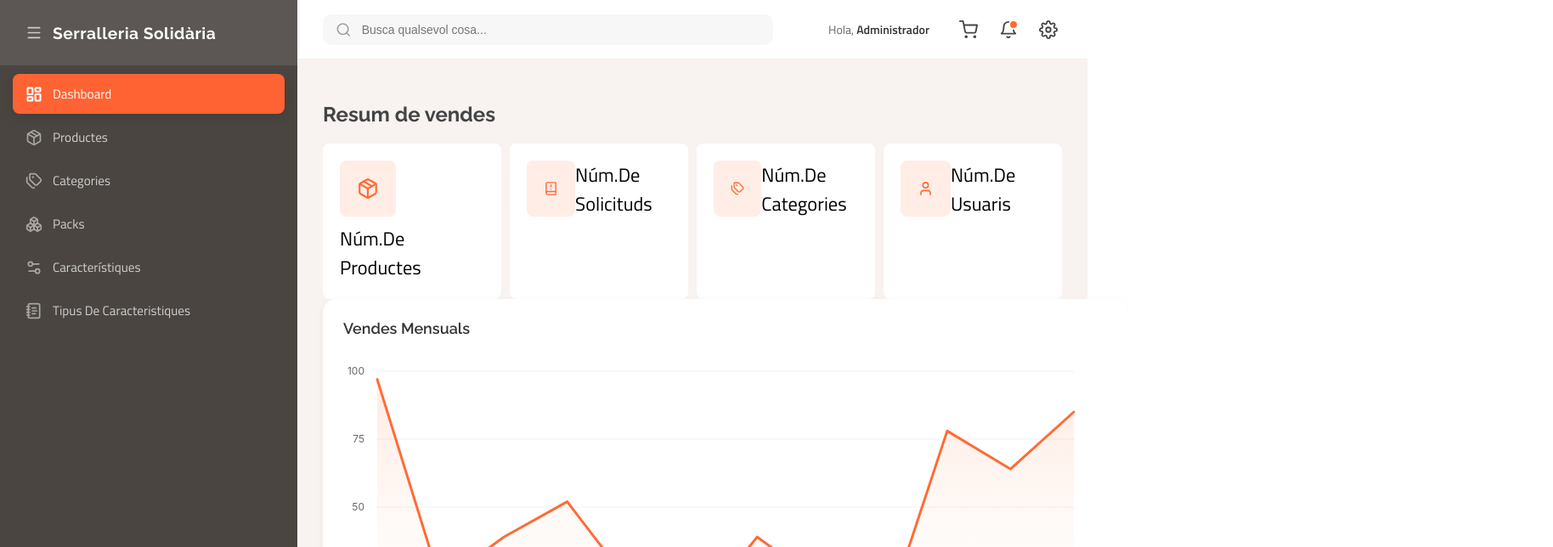
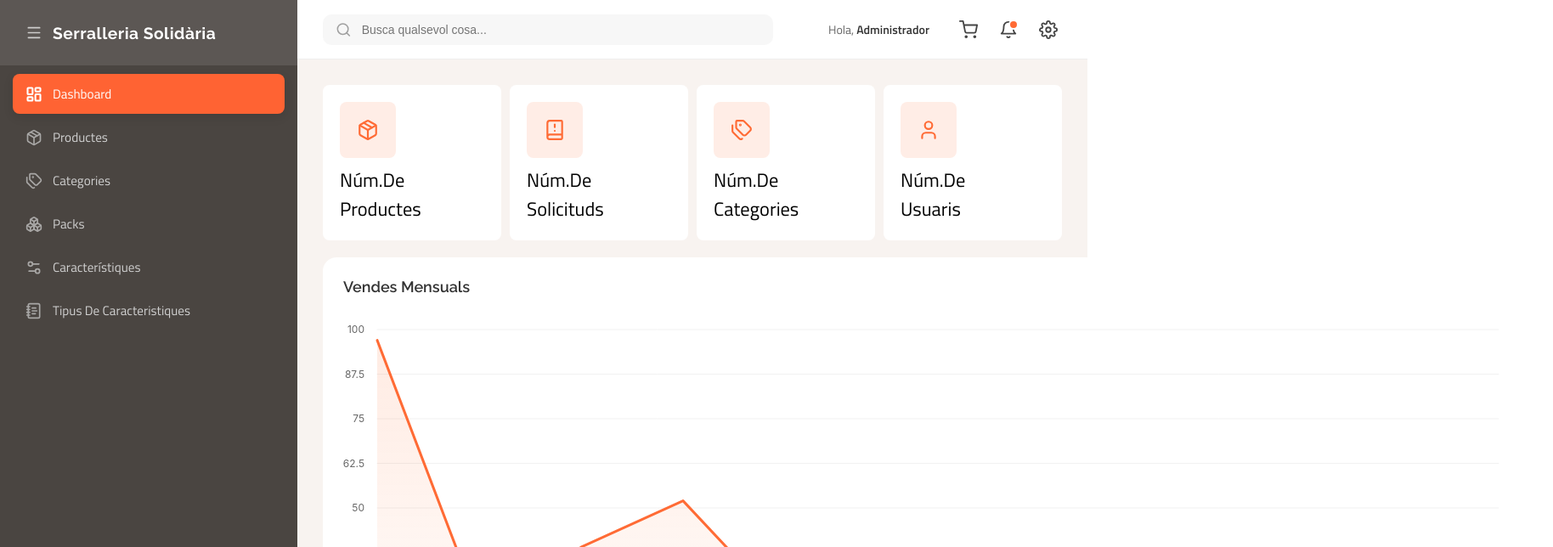
Before and after one commit to Anderson-Jimenez/serralleria_solidaria, a React app in the folder frontend/: page /admin in a window 1280 px wide. Shown: the top 644 px of the page at 85% size, 1828 px wide, since content can reach past the window. Built offline with nearby package versions, Linux system fonts and the light colour scheme; no server answers; the HTML template or start-up script is replaced by a standard one.

Commit message:
chart de vendes fet pero falta la informacio

```diff
--- a/frontend/src/components/barChart.jsx
+++ /dev/null
@@ -1,65 +0,0 @@
-import React, { useRef, useEffect } from 'react';
-
-const GraficBarres = ({ dades }) => {
-  const canvasRef = useRef(null);
-
-  useEffect(() => {
-    const canvas = canvasRef.current;
-    const ctx = canvas.getContext('2d');
-
-    // Netegem el canvas per si les dades canvien
-    ctx.clearRect(0, 0, canvas.width, canvas.height);
-
-    const categories = Object.keys(dades);
-    const valors = Object.values(dades);
-    const maxValor = Math.max(...valors);
-
-    // Configuració
-    const padding = 50;
-    const ampleBarra = 40;
-    const espai = 30;
-    const alcadaMaxima = canvas.height - padding * 2;
-
-    // Dibuixem l'eix base
-    ctx.beginPath();
-    ctx.strokeStyle = "#333";
-    ctx.moveTo(padding, canvas.height - padding);
-    ctx.lineTo(canvas.width - padding, canvas.height - padding);
-    ctx.stroke();
-
-    categories.forEach((cat, i) => {
-      // Calculem l'alçada proporcional al valor màxim
-      const alcadaProporcional = (valors[i] / maxValor) * alcadaMaxima;
-
-      const x = padding + i * (ampleBarra + espai) + 20;
-      const y = (canvas.height - padding) - alcadaProporcional;
-
-      // Dibuixar la barra
-      ctx.fillStyle = "#61dafb"; // Color "React"
-      ctx.fillRect(x, y, ampleBarra, alcadaProporcional);
-
-      // Text de la categoria (Eix X)
-      ctx.fillStyle = "#000";
-      ctx.font = "12px Arial";
-      ctx.textAlign = "center";
-      ctx.fillText(cat, x + ampleBarra / 2, canvas.height - padding + 20);
-
-      // Valor a sobre de la barra
-      ctx.fillText(valors[i], x + ampleBarra / 2, y - 10);
-    });
-  }, [dades]); // Es torna a dibuixar si les dades canvien
-
-  return (
-    <div style={{ textAlign: 'center' }}>
-      <h2>Estadístiques de Productes</h2>
-      <canvas
-        ref={canvasRef}
-        width={500}
-        height={300}
-        style={{ border: '1px solid #eee', borderRadius: '8px' }}
-      />
-    </div>
-  );
-};
-
-export default GraficBarres;
--- a/frontend/src/components/lineChart.jsx
+++ b/frontend/src/components/lineChart.jsx
@@ -5,7 +5,6 @@ const GraficLiniaVendes = ({ dades }) => {
 
   useEffect(() => {
     const canvas = canvasRef.current;
-    if (!canvas) return;
     const ctx = canvas.getContext('2d');
 
     // Configuració general
@@ -25,7 +24,7 @@ const GraficLiniaVendes = ({ dades }) => {
     ctx.fillStyle = '#666'; // Color gris per al text
     ctx.textAlign = 'right';
 
-    const liniesGrid = 5; // 0, 5k, 10k, 15k, 20k
+    const liniesGrid = 9;
     for (let i = 0; i < liniesGrid; i++) {
       const yLabel = (i * maxValorDades) / (liniesGrid - 1);
       const yPos = (canvas.height - padding) - (yLabel / maxValorDades) * alcadaReal;
@@ -58,7 +57,7 @@ const GraficLiniaVendes = ({ dades }) => {
     // Creem un gradient lineal des d'on hi ha la línia cap avall
     const gradient = ctx.createLinearGradient(0, padding, 0, canvas.height - padding);
     gradient.addColorStop(0, 'rgba(255, 120, 60, 0.15)'); // Taronja molt suau a dalt
-    gradient.addColorStop(0.6, 'rgba(255, 120, 60, 0.03)'); // Gairebé transparent a mig camí
+    gradient.addColorStop(0.9, 'rgba(255, 120, 60, 0.03)'); // Gairebé transparent a mig camí
     gradient.addColorStop(1, 'rgba(255, 120, 60, 0.005)'); // Completament transparent a la base
 
     ctx.fillStyle = gradient;
@@ -97,37 +96,17 @@ const GraficLiniaVendes = ({ dades }) => {
 
   }, [dades]); // Es redibuixa si canvien les dades
 
-  // Estils per recrear el contenidor de la targeta blanca
-  const estilsContenidor = {
-    backgroundColor: 'white',
-    borderRadius: '16px',
-    boxShadow: '0 4px 12px rgba(0,0,0,0.05)',
-    padding: '24px',
-  };
-
-  const estilsCapcalera = {
-    display: 'flex',
-    justifyContent: 'space-between',
-    alignItems: 'center',
-  };
-
-  const estilsTitol = {
-    margin: 0,
-    fontSize: '18px',
-    fontWeight: '600',
-    color: '#333',
-  };
 
   return (
-    <div style={estilsContenidor}>
-      <div style={estilsCapcalera}>
-        <h3 style={estilsTitol}>Vendes Mensuals</h3>
+    <div className="estilsContenidor">
+      <div className="estilsCapcalera">
+        <h3 className="estilsTitol">Vendes Mensuals</h3>
       </div>
       <canvas
         ref={canvasRef}
-        width={900} // Ajusta l'ample per a més espai lateral
-        height={400}
-        style={{ display: 'block' }} // Evita marges estranys del canvas
+        width={1400} // Ajusta l'ample per a més espai lateral
+        height={500}
+        //style={{ display: 'block' }} Evita marges estranys del canvas
       />
     </div>
   );
--- a/frontend/src/pages/admin/dashboard.jsx
+++ b/frontend/src/pages/admin/dashboard.jsx
@@ -1,8 +1,6 @@
 import { useEffect, useState } from "react";
 import { User, BookAlert, Package, Tags } from "lucide-react";
-import GraficBarres from '../../components/barChart';
 import GraficLiniaVendes from '../../components/lineChart';
-
 
 function Dashboard() {
 
@@ -10,6 +8,7 @@ function Dashboard() {
   const [numUsers, setNumUsers] = useState("");
   const [numRequests, setNumRequests] = useState("");
   const [numCategories, setNumCategories] = useState("");
+  const [ventesPerMes, setVentesPerMes] = useState([]);
 
   const dades_exemple = [
     { mes: 'Gen', valor: 97 },
@@ -17,13 +16,13 @@ function Dashboard() {
     { mes: 'Mar', valor: 39 },
     { mes: 'Abr', valor: 52 },
     { mes: 'Mai', valor: 21.5 },
-    { mes: 'Jun', valor: 10 },
-    { mes: 'Jul', valor: 39 },
-    { mes: 'Ago', valor: 22 },
-    { mes: 'Set', valor: 7.4 },
-    { mes: 'Oct', valor: 78 },
-    { mes: 'Nov', valor: 64 },
-    { mes: 'Des', valor: 85 },
+    { mes: 'Jun', valor: 0 },
+    { mes: 'Jul', valor: 0 },
+    { mes: 'Ago', valor: 0 },
+    { mes: 'Set', valor: 0 },
+    { mes: 'Oct', valor: 0 },
+    { mes: 'Nov', valor: 0 },
+    { mes: 'Des', valor: 0 },
   ];
 
   useEffect(() => {
@@ -35,8 +34,6 @@ function Dashboard() {
 
   return (
     <div className="dashboard-content">
-      <h2 style={{ color: "#444", fontSize: "24px" }}>Resum de vendes</h2>
-
         <div className="basic-info-grid">
           <div className="basic-grid-content">
             {/* num Productos */}
@@ -48,36 +45,43 @@ function Dashboard() {
           </div>
           <div className="basic-grid-content">
             {/* num solicitudes */}
+            <div>
               <BookAlert size={26} />
               <p>Núm.De Solicituds</p>
+            </div>
             <p className="numberOf">{numProducts}</p>
 
           </div>
           <div className="basic-grid-content">
             {/* num Categorias */}
+            <div>
               <Tags size={26} />
               <p>Núm.De Categories</p>
+            </div>
             <p className="numberOf">{numProducts}</p>
 
           </div>
           <div className="basic-grid-content">
             {/* num usuaris */}
+            <div>
               <User size={26} />
               <p>Núm.De Usuaris</p>
+            </div>
             <p className="numberOf">{numProducts}</p>
 
           </div>
-
       </div>
 
       <div className="mainGrid">
-        <div className="circular-chart-grid">
-          {/* productes comprats per categories, productes per categories */}
+        <div className="linear-chart-grid">
+          {/* num. ventes per mes, */}
+
           <GraficLiniaVendes dades={dades_exemple} />
         </div>
       </div>
 
-      {/* num. ventes per mes, */}
+      {/* productes comprats per categories, productes per categories */}
+
 
     </div>
   );
--- a/frontend/src/scss/admin/_dashboard.scss
+++ b/frontend/src/scss/admin/_dashboard.scss
@@ -3,11 +3,14 @@
 .dashboard-content {
 
     .basic-info-grid {
-        display: flex;
+        display: grid;
+        grid-template-columns: repeat(4, 1fr);
         gap: 10px;
+        margin-bottom: 20px;
+
 
         .basic-grid-content {
-            width: 25%;
+            //width: 25%;
             background-color: white;
             border-radius: 8px;
             padding: 20px;
@@ -21,7 +24,7 @@
                 align-content: end;
             }
 
-            div{
+            div {
                 width: 70%;
             }
 
@@ -45,7 +48,7 @@
 
         gap: 10px;
 
-        .circular-chart-grid {
+        .linear-chart-grid {
             //background-color: white;
             border-radius: 4px;
 
@@ -55,3 +58,26 @@
         }
     }
 }
+
+
+/* Grafics canvas */
+
+.estilsContenidor {
+    background-color: white;
+    border-radius: 16px;
+    //box-shadow: 0 4px 12px rgba(0,0,0,0.05);
+    padding: 24px;
+}
+
+.estilsCapcalera {
+    display: flex;
+    justify-content: space-between;
+    align-items: center;
+}
+
+.estilsTitol {
+    margin: 0;
+    font-size: 18px;
+    font-weight: 600;
+    color: #333;
+}
```
Lines whose indentation alone changed are shown as unchanged.
